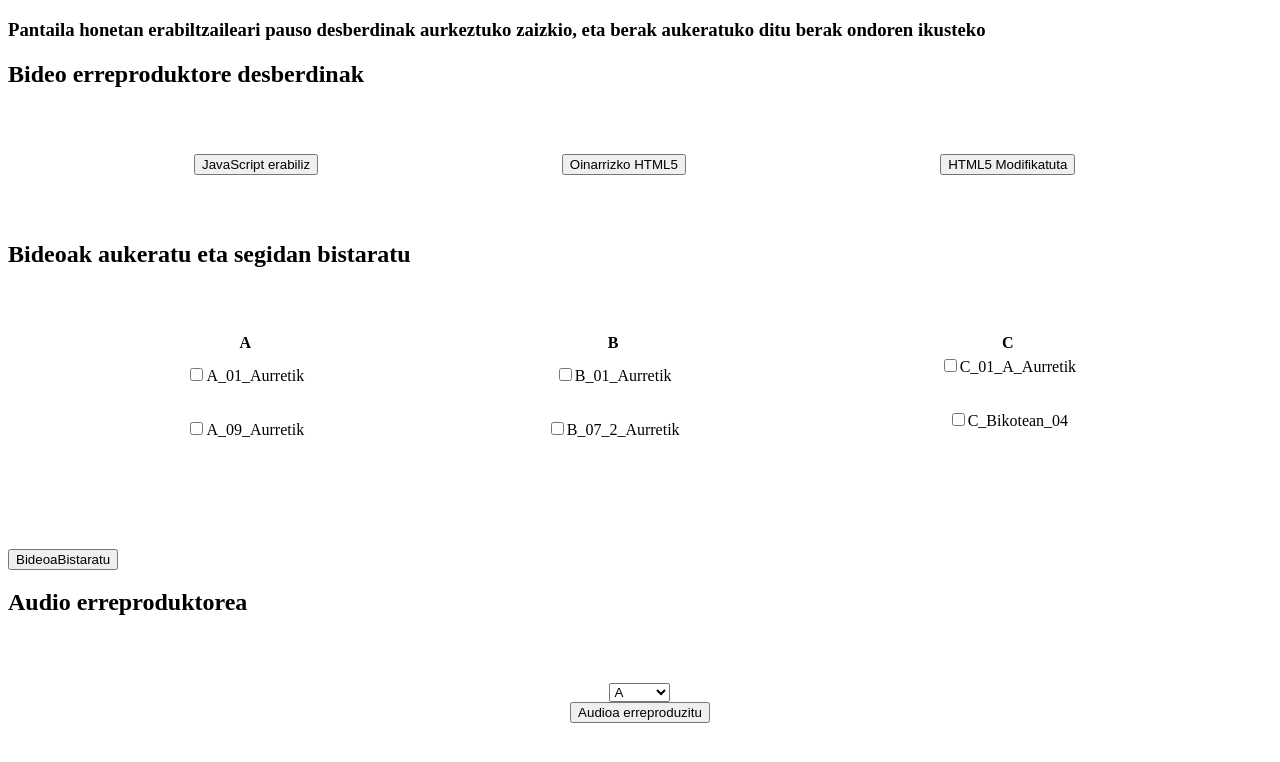
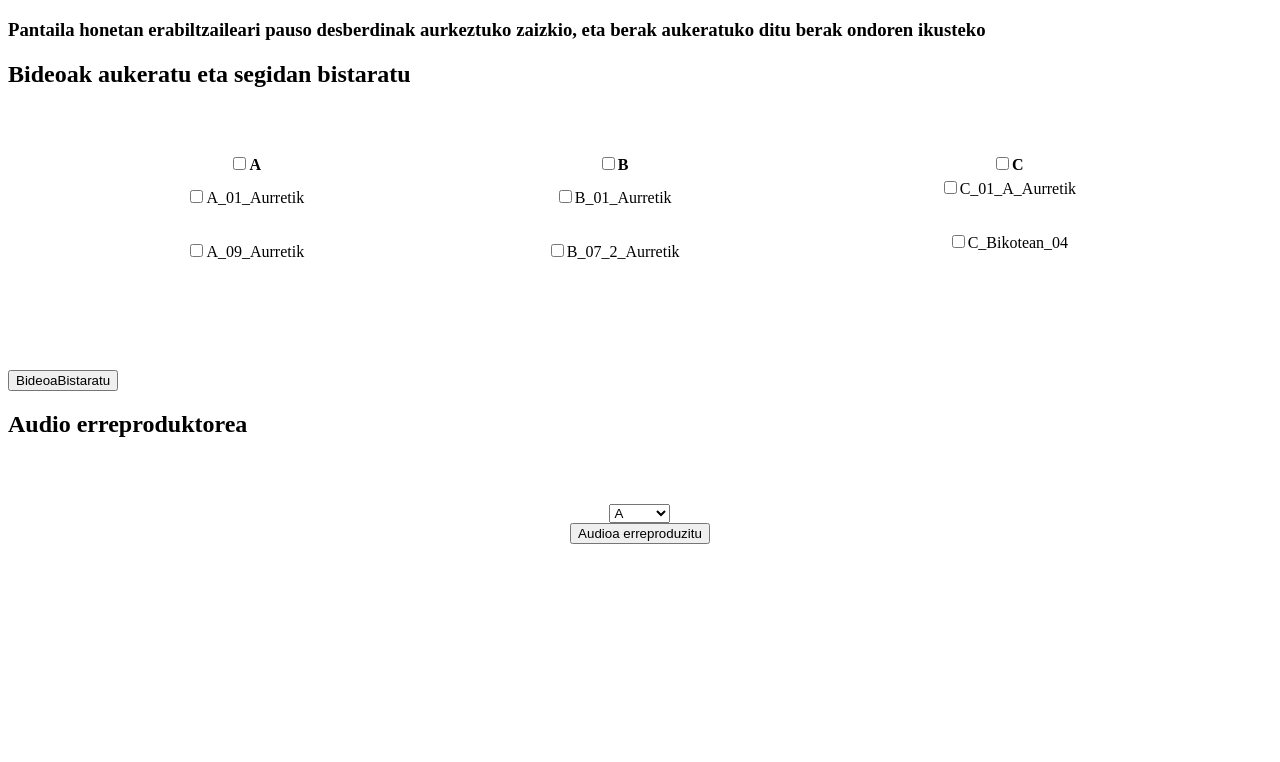
Before and after one commit to ihernandez093/GRAL, a website: page oinarrizko_app_maketa/src/aukerak.html in a window 1280 px wide. Shown: the part 90-852 px from the top of the page. After the commit the page ends 800 px from the top, so only its background shows below. Drawn offline with Linux system fonts and the light colour scheme.

Commit message:
0:pantailan bideo lista agertzen da

```diff
--- a/oinarrizko_app_maketa/src/aukerak.html
+++ b/oinarrizko_app_maketa/src/aukerak.html
@@ -16,46 +16,54 @@
 <p>
 <h3>Pantaila honetan erabiltzaileari pauso desberdinak aurkeztuko zaizkio, eta berak aukeratuko ditu berak ondoren ikusteko</h3>
 <p>
-<h2>Bideo erreproduktore desberdinak</h2>
+<!-- <h2>Bideo erreproduktore desberdinak</h2> -->
 
-<table class="tableIkustezina">
-	<tr id="thIkusitezina">
-		<td id="tdIkustezina">
-			<form action="./video_JS.html">
-				<input type="submit" value="JavaScript erabiliz">
-			</form>
-		</td>
-		<td id="tdIkustezina">
-			<form action="./video_HTML5.html">
-				<input type="submit" value="Oinarrizko HTML5">
-			</form>
-		</td>
-		<td id="tdIkustezina">
-			<form action="video_HTML5_M.html">
-				<input type="submit" value="HTML5 Modifikatuta">
-			</form>
-		</td>
-	</tr>
-</table>
+<!-- <table class="tableIkustezina"> -->
+<!-- 	<tr id="thIkusitezina"> -->
+<!-- 		<td id="tdIkustezina"> -->
+<!-- 			<form action="./video_JS.html"> -->
+<!-- 				<input type="submit" value="JavaScript erabiliz"> -->
+<!-- 			</form> -->
+<!-- 		</td> -->
+<!-- 		<td id="tdIkustezina"> -->
+<!-- 			<form action="./video_HTML5.html"> -->
+<!-- 				<input type="submit" value="Oinarrizko HTML5"> -->
+<!-- 			</form> -->
+<!-- 		</td> -->
+<!-- 		<td id="tdIkustezina"> -->
+<!-- 			<form action="video_HTML5_M.html"> -->
+<!-- 				<input type="submit" value="HTML5 Modifikatuta"> -->
+<!-- 			</form> -->
+<!-- 		</td>		 -->
+<!-- 	</tr> -->
+<!-- </table> -->
 
 <h2>Bideoak aukeratu eta segidan bistaratu</h2>
 
 	<table class="tableIkustezina">
 		<tr>
-			<th>A</th><th>B</th><th>C</th>
+			<th>
+			<input type="checkbox" onclick="ugariAukeratu(value)" value="A">A
+			</th>
+			<th>
+			<input type="checkbox" onclick="ugariAukeratu(value)" value="B">B
+			</th>
+			<th>
+			<input type="checkbox" onclick="ugariAukeratu(value)" value="C">C
+			</th>
 		</tr>
 		<tr>
 			<td>
-				<input type="checkbox" name="balioa" onclick="egiaztatu(value)" value="A_01_Aurretik">A_01_Aurretik   <p id="A_01_Aurretik"></p><br>
-		  		<input type="checkbox" name="balioa" onclick="egiaztatu(value)" value="A_09_Aurretik">A_09_Aurretik  <p id="A_09_Aurretik"></p><br>
+				<input type="checkbox" class="A" onclick="egiaztatu(value)" value="A_01_Aurretik">A_01_Aurretik   <p id="A_01_Aurretik"></p><br>
+		  		<input type="checkbox" class="A" onclick="egiaztatu(value)" value="A_09_Aurretik">A_09_Aurretik  <p id="A_09_Aurretik"></p><br>
 			</td>
 			<td>
-				<input type="checkbox" name="balioa" onclick="egiaztatu(value)" value="B_01_Aurretik">B_01_Aurretik <p id="B_01_Aurretik"></p><br>
-		  		<input type="checkbox" name="balioa" onclick="egiaztatu(value)" value="B_07_2_Aurretik">B_07_2_Aurretik <p id="B_07_2_Aurretik"></p><br>
+				<input type="checkbox" class="B" onclick="egiaztatu(value)" value="B_01_Aurretik">B_01_Aurretik <p id="B_01_Aurretik"></p><br>
+		  		<input type="checkbox" class="B" onclick="egiaztatu(value)" value="B_07_2_Aurretik">B_07_2_Aurretik <p id="B_07_2_Aurretik"></p><br>
 			</td>
 			<td>
-				<input type="checkbox" name="balioa" onclick="egiaztatu(value)" value="C_01_A_Aurretik">C_01_A_Aurretik <p id="C_01_A_Aurretik"></p><br>
-		  		<input type="checkbox" name="balioa" onclick="egiaztatu(value)" value="C_Bikotean_04">C_Bikotean_04 <p id="C_Bikotean_04"></p><br><br>
+				<input type="checkbox" class="C" onclick="egiaztatu(value)" value="C_01_A_Aurretik">C_01_A_Aurretik <p id="C_01_A_Aurretik"></p><br>
+		  		<input type="checkbox" class="C" onclick="egiaztatu(value)" value="C_Bikotean_04">C_Bikotean_04 <p id="C_Bikotean_04"></p><br><br>
 			</td>
 		</tr>
 	  </table>
--- a/oinarrizko_app_maketa/src/aukerak.js
+++ b/oinarrizko_app_maketa/src/aukerak.js
@@ -4,6 +4,13 @@ var querystring="video_HTML5_M.html?";
 
 var aBalio= [];
 var i=0;
+
+
+//orrialdea kargatzerakoan aukeratutako guztiak destxekeatu
+$().ready(function() {
+    //on page load uncheck any ticked checkboxes
+    $("input:checkbox:checked").attr("checked", "");
+});
 
 function egiaztatu (balioa){
 	var testua= document.getElementById(balioa).innerHTML;
@@ -45,6 +52,15 @@ function pantailara(array){
 }
 
 
+function ugariAukeratu(balioa){
+	var elementuak=document.getElementsByClassName(balioa);
+	console.log("elementua:"+elementuak.length);
+	console.log("balioa:"+balioa);
+	for(var v=0; v<elementuak.length;v++){
+		elementuak[v].click();
+	}
+}
+
 
 
 //QueryString-a bidali
```
Also changed, not shown: oinarrizko_app_maketa/src/bideo_erreproduktorea.js (+46 -5 lines), oinarrizko_app_maketa/src/video_HTML5_M.html (+8 -5 lines).
